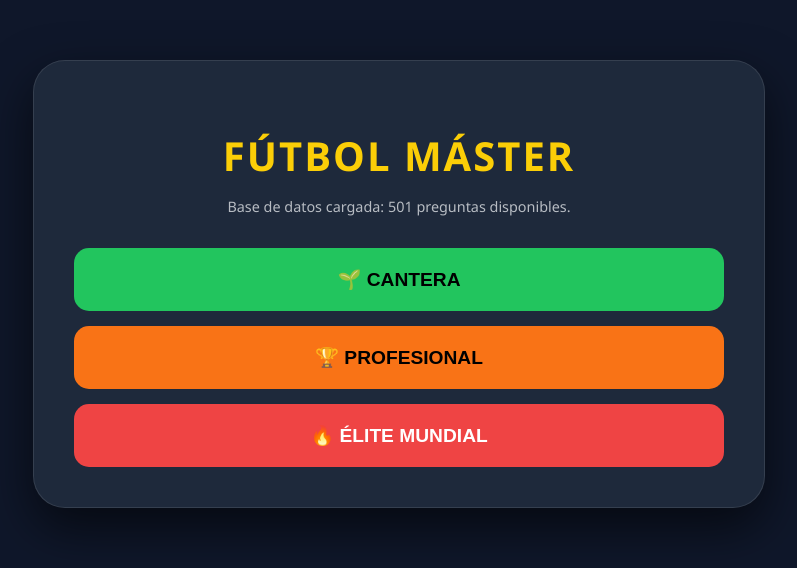
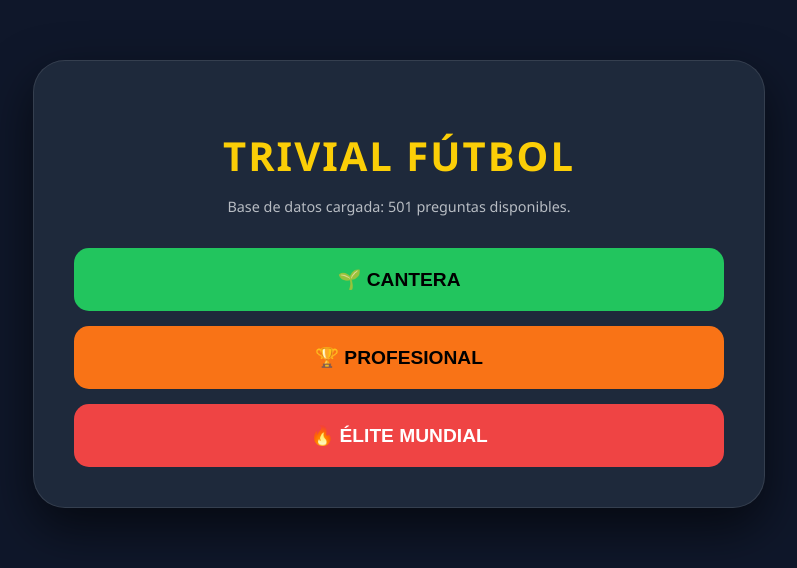
Before and after one commit to AcademiaSMFutbol/Trivialfutbol, a plain HTML site: page index.html in a window 1280 px wide. Shown: the part 116-684 px from the top of the page, without its empty margins (241-1038 px from the left). Drawn offline with Linux system fonts and the light colour scheme.

Commit message:
Update index.html

```diff
--- a/index.html
+++ b/index.html
@@ -46,7 +46,7 @@
     </div>
 
     <div id="screen-start" class="hidden">
-        <h1 class="menu-title">FÚTBOL MÁSTER</h1>
+        <h1 class="menu-title">TRIVIAL FÚTBOL</h1>
         <p id="total-info" style="opacity: 0.7; font-size: 0.9rem;"></p>
         <div class="level-select">
             <button class="btn-lvl" style="background: var(--n1);" onclick="startGame(1)">🌱 CANTERA</button>
```
